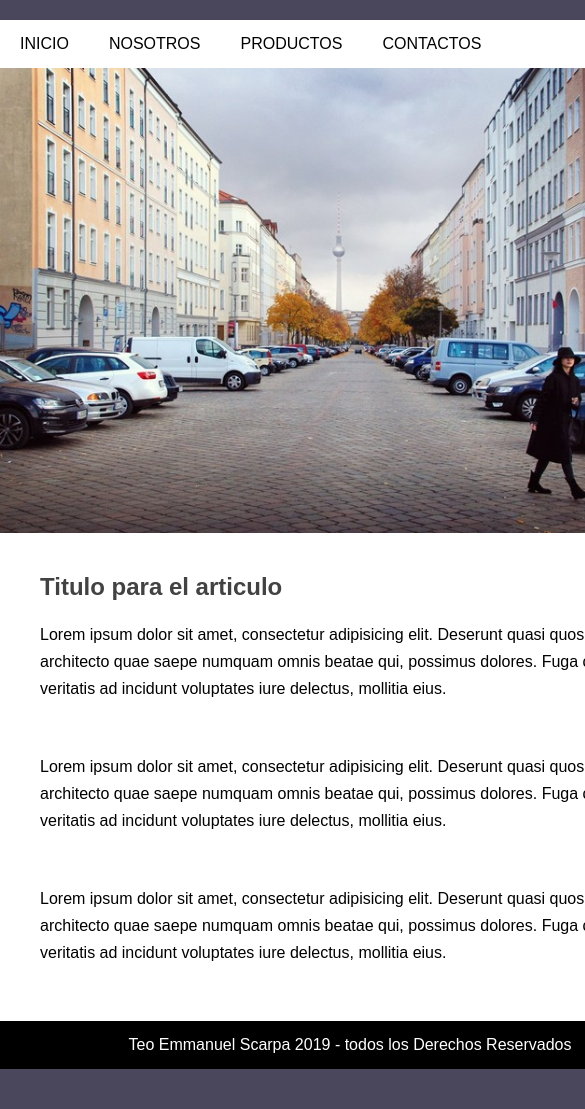
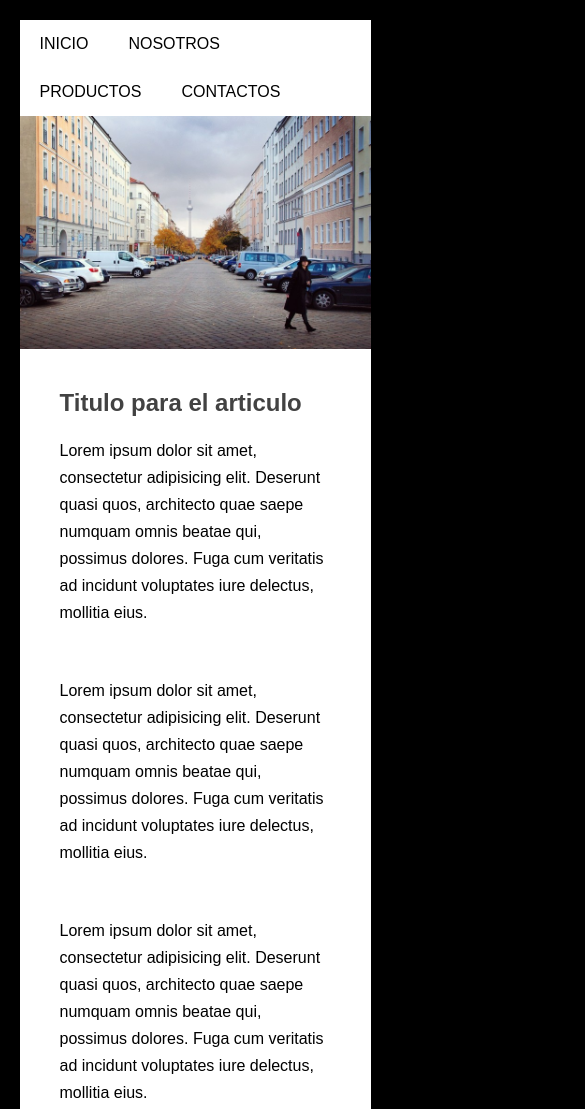
Before and after one commit to ScarpaTeo/html-css-javascript-------course, a plain HTML site: page CURSO CSS UDEMY/Practicas layout sencillo/index.html in a window 390 px wide. Shown: the top 1109 px of the page, 585 px wide, since content can reach past the window. Drawn offline with Linux system fonts and the light colour scheme.

Commit message:
Web responsive desing

```diff
--- a/CURSO CSS UDEMY/Practicas layout sencillo/css/estilos.css
+++ b/CURSO CSS UDEMY/Practicas layout sencillo/css/estilos.css
@@ -9,7 +9,8 @@ body{
 	background: #4a465b;
 }
 .contenedor{
-	width: 1000px;
+	width: 90%;
+	max-width: 1000px;
 	margin: 20px auto;
 	overflow: hidden;
 
@@ -41,7 +42,7 @@ header nav ul li a:hover{
 	color: #fff;
 }
 .main{
-	width: 700px;
+	width: 70%;
 	background: #fff;
 	float: left;
 
@@ -67,7 +68,7 @@ header nav ul li a:hover{
 	line-height:27px;
 }
 aside{
-	width:300px;
+	width:30%;
 	background: #161f26;
 	padding: 20px;
 	color: #fff;
@@ -102,10 +103,24 @@ aside .widget p {
 	line-height: 27px;
 }
 footer{
-	width: 700px;
+	width: 70%;
 	clear: both;
 	background: #000;
 	color: #fff;
 	padding: 15px 0;
 	text-align: center;
 }
+@media screen and (max-width:800px){
+	body{
+		background: #000;
+	}
+	.main{
+		width:100%;
+	}
+	aside{
+		width: 100%;
+	}
+	footer{
+		width: 100%;
+	}
+}
```
